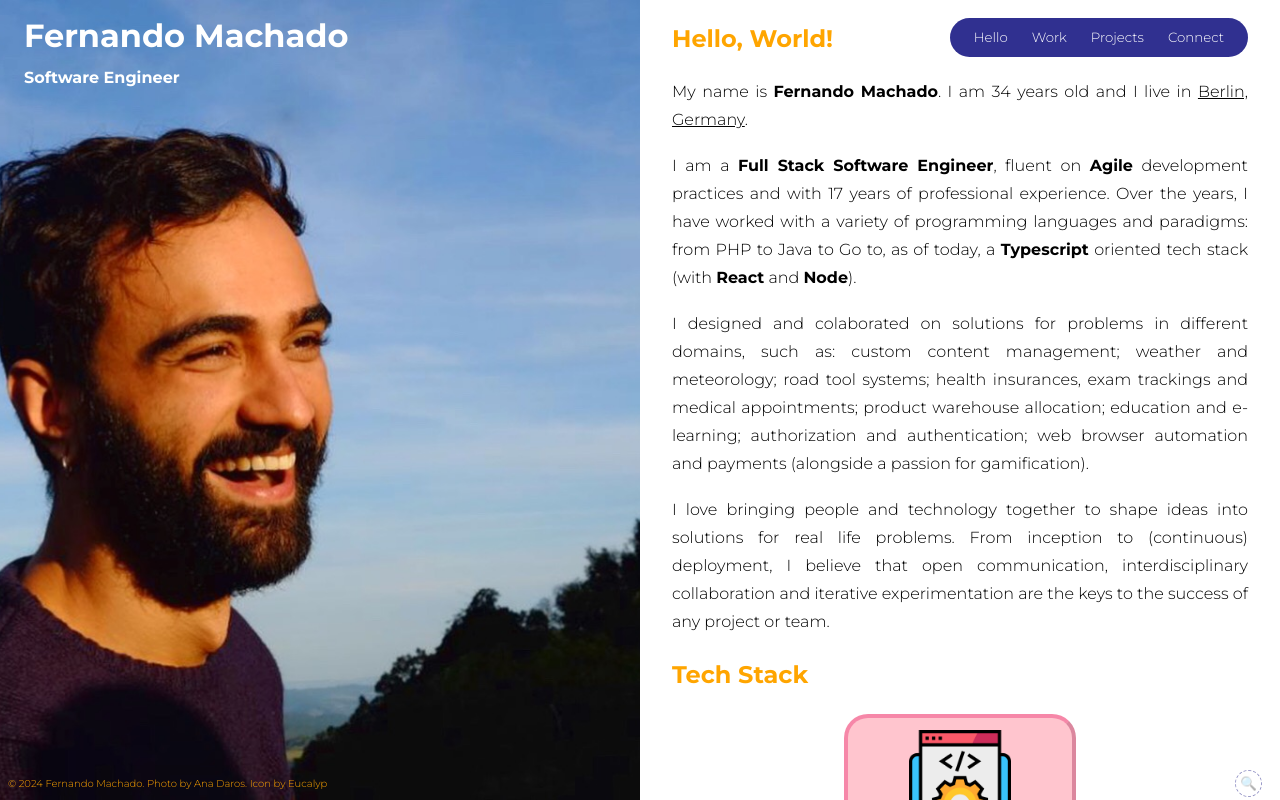
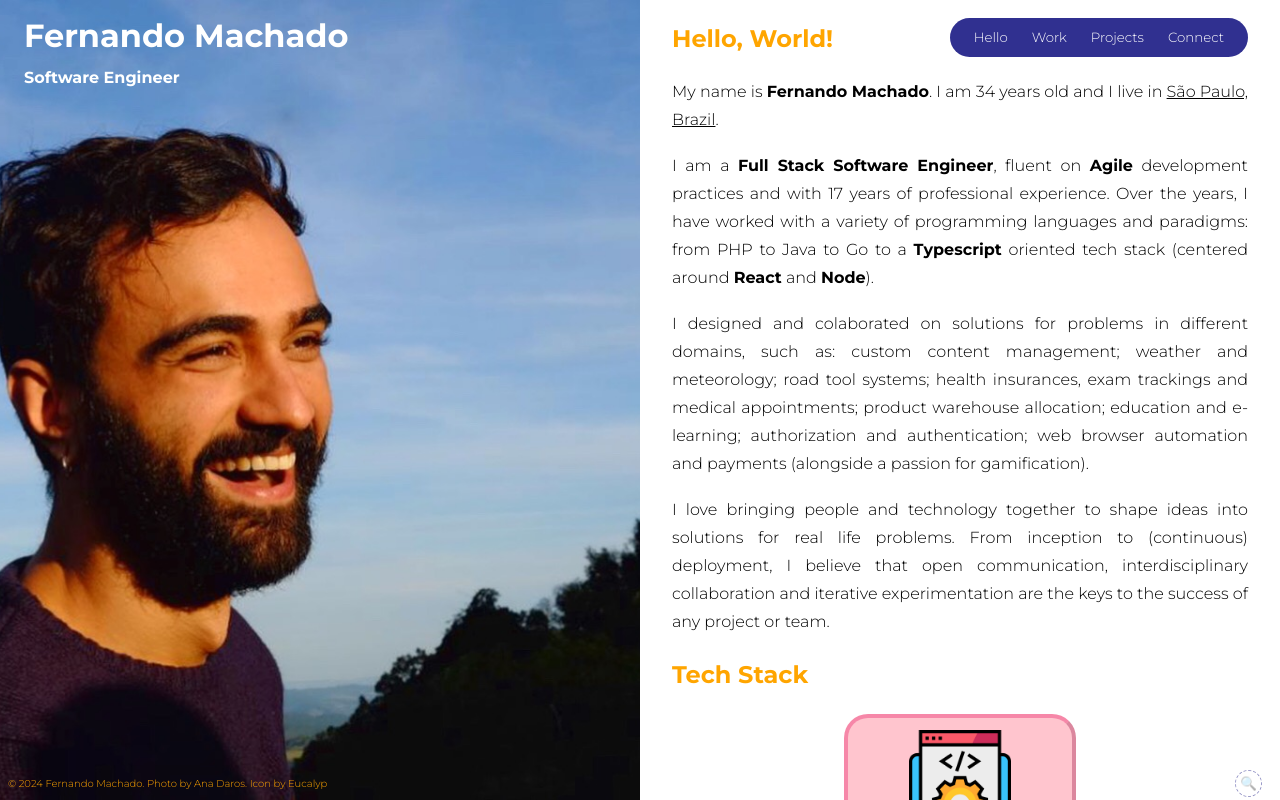
Before and after one commit to fer-nando-machado/fer-nando-machado.github.io, a React (Vite) app: page / in a window 1280 px wide. Built offline with nearby package versions, Linux system fonts and the light colour scheme.

Commit message:
review intro text

```diff
--- a/src/pages/Hello.tsx
+++ b/src/pages/Hello.tsx
@@ -13,14 +13,17 @@ const Hello: React.FC = () => {
       <p>
         My name is <strong>Fernando Machado</strong>. I am {age} years old and I
         live in{" "}
-        <a href="https://maps.app.goo.gl/iETR6NFQmsKfKyyq5">Berlin, Germany</a>.
+        <a href="https://maps.app.goo.gl/zDRpNqLNPw7jYhcFA">
+          São Paulo, Brazil
+        </a>
+        .
       </p>
       <p>
         I am a <strong>Full Stack Software Engineer</strong>, fluent on{" "}
         <strong>Agile</strong> development practices and with {experience} years
         of professional experience. Over the years, I have worked with a variety
-        of programming languages and paradigms: from PHP to Java to Go to, as of
-        today, a <strong>Typescript</strong> oriented tech stack (with{" "}
+        of programming languages and paradigms: from PHP to Java to Go to a{" "}
+        <strong>Typescript</strong> oriented tech stack (centered around{" "}
         <strong>React</strong> and <strong>Node</strong>).
       </p>
       <p>
--- a/src/sections/Experience.tsx
+++ b/src/sections/Experience.tsx
@@ -114,9 +114,7 @@ const Experience: React.FC = () => {
           Development of the financial module of a Road Toll system used in
           countries like Brazil, Ecuador and India
         </em>
-        <code>
-          Java Spring Hibernate HTML CSS JSP Oracle SVN Maven Hudson
-        </code>
+        <code>Java Spring Hibernate HTML CSS JSP Oracle SVN Maven Hudson</code>
       </div>
 
       <div>
--- a/src/sections/Projects.tsx
+++ b/src/sections/Projects.tsx
@@ -102,7 +102,7 @@ const Projects: React.FC = () => {
           A reduxed remixed remake of Donkey Kong, the original arcade game from
           1981, built with React and Redux Toolkit, written in TypeScript,
           styled with SCSS and compiled by Vite.
-          <em>(2024—)</em>
+          <em>(2024)</em>
         </p>
       </div>
 
```
